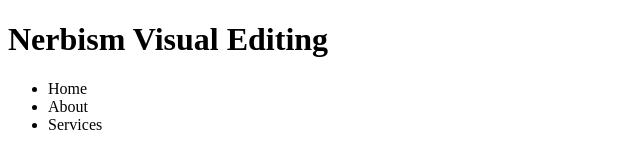
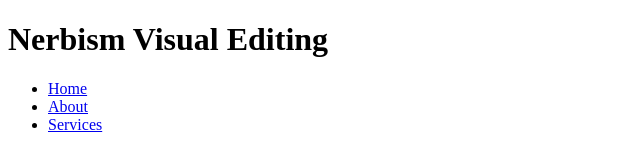
Before and after one commit to nerbism/Nerbism, a plain HTML site: page index.html in a window 1280 px wide. Shown: the whole page, without its empty margins (0-640 px from the left). Drawn offline with Linux system fonts and the light colour scheme.

Commit message:
Anchor tags to Nav

```diff
--- a/index.html
+++ b/index.html
@@ -17,9 +17,9 @@
             </div>
             <nav>
                 <ul>
-                    <li>Home</li>
-                    <li>About</li>
-                    <li>Services</li>
+                    <li><a href="index.html">Home</a></li>
+                    <li><a href="about.html">About</a></li>
+                    <li><a href="services.html">Services</a></li>
                 </ul>
             </nav>
         </div>
```
